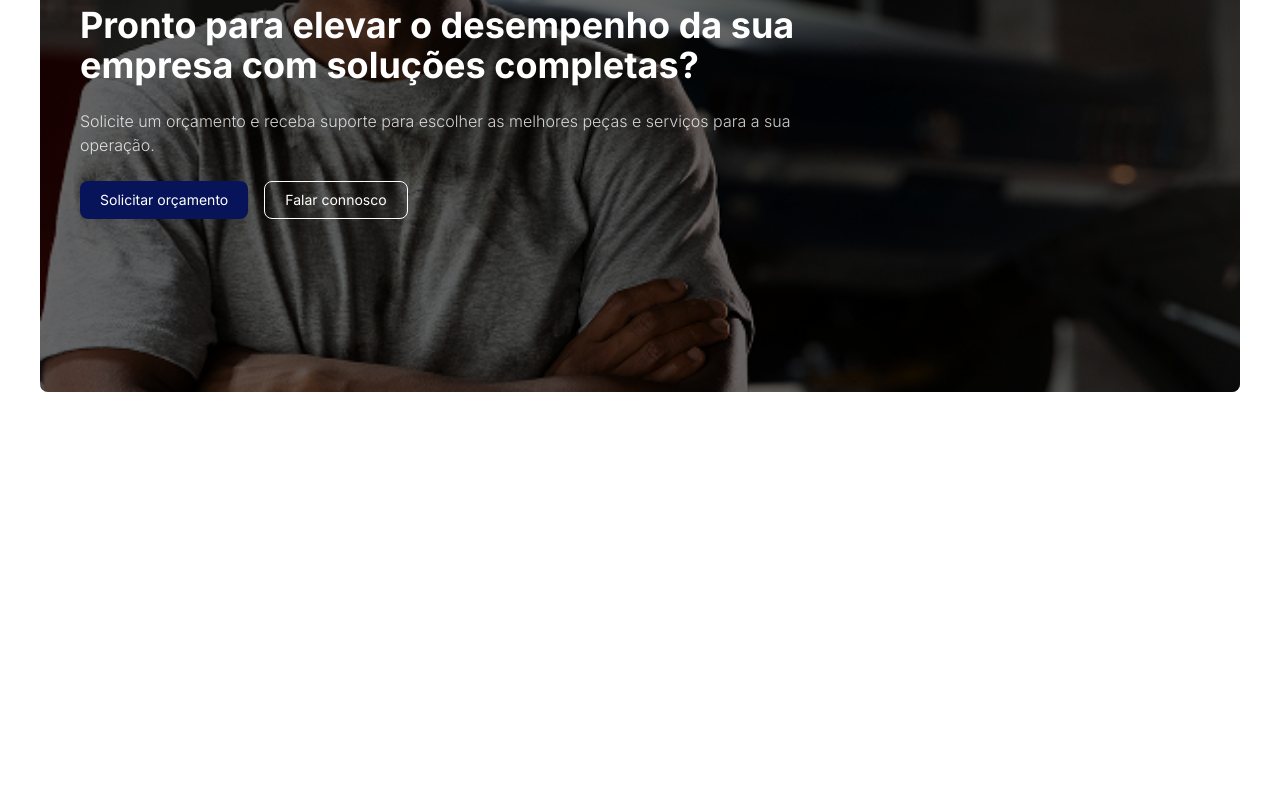
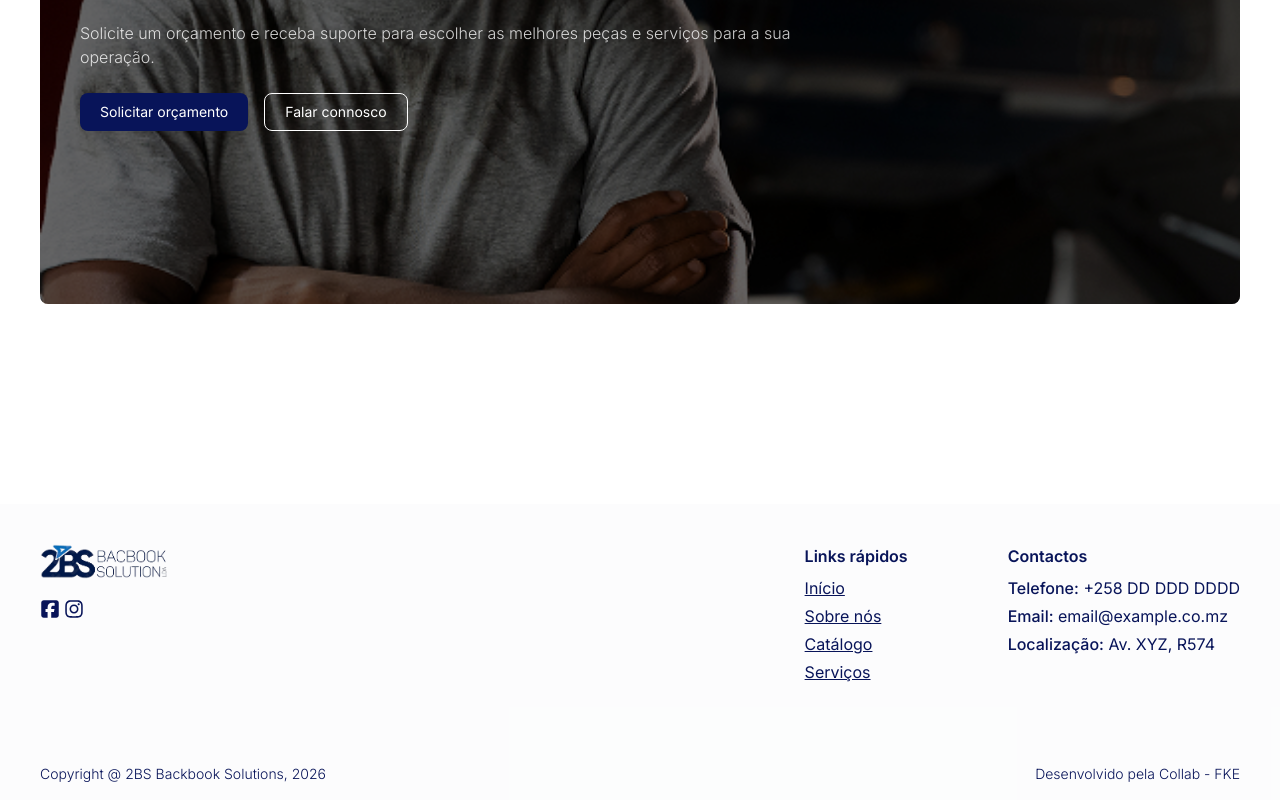
Before and after one commit to CoLab-FKE/BackbookSolutions_Website, a Next.js app: page / in a window 1280 px wide. Shown: the part 5644-6444 px from the top of the page. Before the commit the page ends 6156 px from the top, so only its background shows below. Built offline with nearby package versions, Linux system fonts and the light colour scheme.

Commit message:
added footer

```diff
--- a/src/app/page.tsx
+++ b/src/app/page.tsx
@@ -6,6 +6,7 @@ import ShopSection from "@/components/home/ShopSection";
 import ServicosOferecidos from "@/components/home/ServiçosOferecidos";
 import WhyUs from "@/components/home/WhyUs";
 import Navbar from "@/components/layout/Navbar/Navbar";
+import Footer from "@/components/layout/Footer";
 
 export default function Home() {
   return (
@@ -39,6 +40,10 @@ export default function Home() {
       <div id="contacto" className="w-full md:px-10 scroll-mt-24">
         <CTA />
       </div>
+
+      <div id="contacto" className="w-full scroll-mt-24">
+        <Footer />
+      </div>
     </div>
   );
 }
--- a/src/components/home/WhyUs/index.tsx
+++ b/src/components/home/WhyUs/index.tsx
@@ -29,7 +29,7 @@ export default function WhyUs() {
               alt="Foto de uma escavadora"
               width={450}
               height={250}
-              className="w-full h-40 sm:h-44 md:h-48 duration-200 transition-transform hover:scale-105 rounded-md object-cover object-center"
+              className="w-full h-26  duration-200 transition-transform hover:scale-105 rounded-md object-cover object-center"
             />
           </div>
         </header>
--- /dev/null
+++ b/src/components/layout/Footer/index.tsx
@@ -0,0 +1,100 @@
+"use client";
+import { getCurrentYear } from "@/utils/getCurrentYear";
+import Image from "next/image";
+import React, { useCallback } from "react";
+import { FaInstagram } from "react-icons/fa";
+import { FaSquareFacebook } from "react-icons/fa6";
+
+export default function Footer() {
+  const scrollToId = useCallback((id: string) => {
+    const el = document.getElementById(id);
+    if (!el) return;
+    el.scrollIntoView({ behavior: "smooth", block: "start" });
+  }, []);
+
+  const onNavClick = useCallback(
+    (id: string) => (e: React.MouseEvent<HTMLAnchorElement>) => {
+      e.preventDefault();
+      scrollToId(id);
+      window.history.replaceState(null, "", `#${id}`);
+    },
+    [scrollToId],
+  );
+  return (
+    <div className="mt-20 bg-gray-50/50  w-full flex flex-col justify-between h-full gap-10">
+      <div className="w-full p-10 py-10 flex flex-col md:flex-row gap-8 justify-between">
+        <section className="flex flex-col gap-5">
+          <a
+            href="#inicio"
+            onClick={onNavClick("inicio")}
+            aria-label="Ir para o início"
+          >
+            <Image
+              src="/assets/icons/logo.png"
+              alt="Backbook Solutions"
+              width={180}
+              height={60}
+              className="w-32"
+              priority
+            />
+          </a>
+          <div className="flex gap-1 p-0 text-primary-color">
+            <FaSquareFacebook size={20} />
+            <FaInstagram size={20} />
+          </div>
+        </section>
+        <section className="flex flex-col text-primary-color md:flex-row gap-8 md:gap-25">
+          <div className="flex flex-col gap-2">
+            <h3 className="font-semibold">Links rápidos</h3>
+            <ul className="list-none underline flex flex-col gap-1">
+              <li>
+                <a href="#inicio" onClick={onNavClick("inicio")}>
+                  Início
+                </a>
+              </li>
+              <li>
+                <a href="#sobre" onClick={onNavClick("sobre")}>
+                  Sobre nós
+                </a>
+              </li>
+              <li>
+                <a href="#produtos" onClick={onNavClick("produtos")}>
+                  Catálogo
+                </a>
+              </li>
+              <li>
+                <a href="#servicos" onClick={onNavClick("servicos")}>
+                  Serviços
+                </a>
+              </li>
+            </ul>
+          </div>
+          <div className="flex flex-col gap-2">
+            <h3 className="font-semibold">Contactos</h3>
+            <ul className="list-none flex flex-col gap-1">
+              <li>
+                <strong className="font-medium">Telefone:</strong> +258 DD DDD
+                DDDD
+              </li>
+              <li>
+                <strong className="font-medium">Email:</strong>{" "}
+                email@example.co.mz
+              </li>
+              <li>
+                <strong className="font-medium">Localização:</strong> Av. XYZ,
+                R574
+              </li>
+            </ul>
+          </div>
+        </section>
+      </div>
+
+      <section className="px-10 text-primary-color pb-4 text-sm font-light flex justify-between">
+        <p className="">
+          Copyright @ 2BS Backbook Solutions, {getCurrentYear()}
+        </p>
+        <p>Desenvolvido pela Collab - FKE</p>
+      </section>
+    </div>
+  );
+}
--- /dev/null
+++ b/src/utils/getCurrentYear.ts
@@ -0,0 +1,3 @@
+export function getCurrentYear(){
+    return new Date().getFullYear()
+}
```
Also changed, not shown: public/assets/icons/logo.png.
